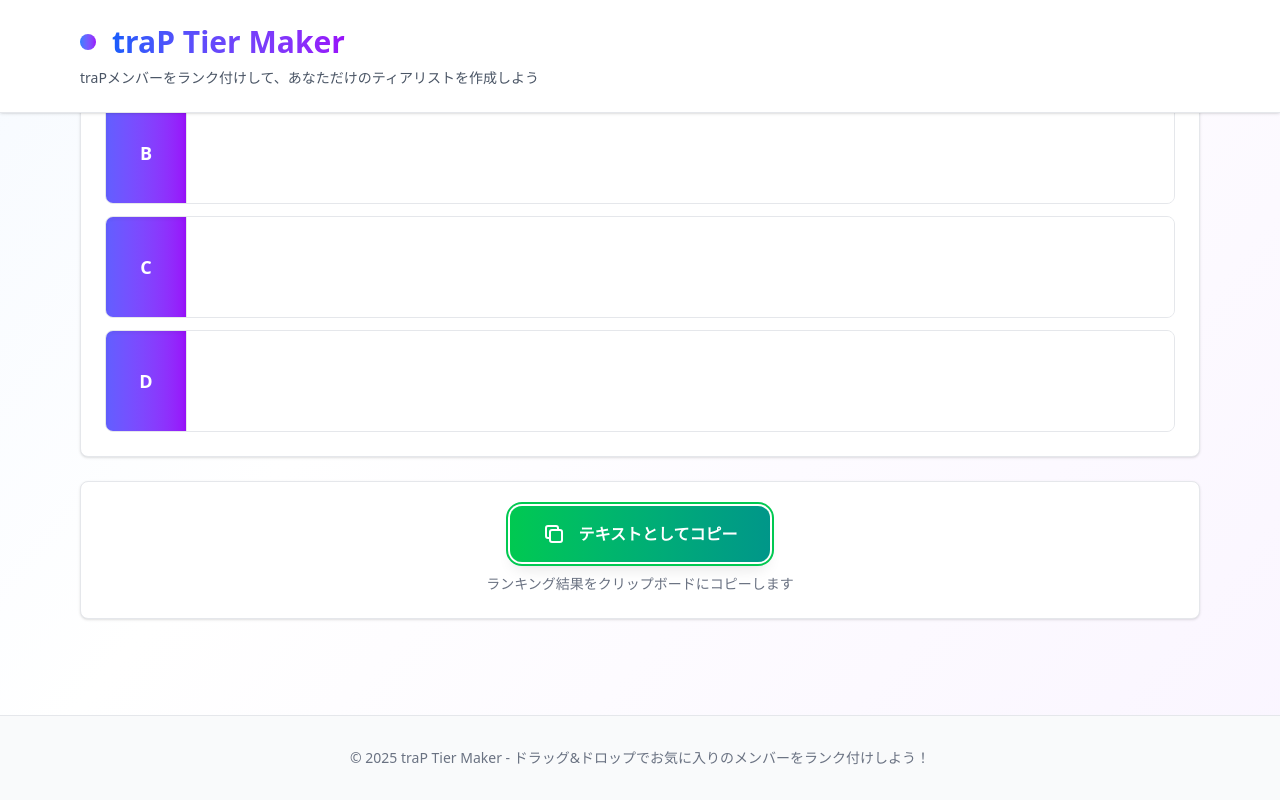
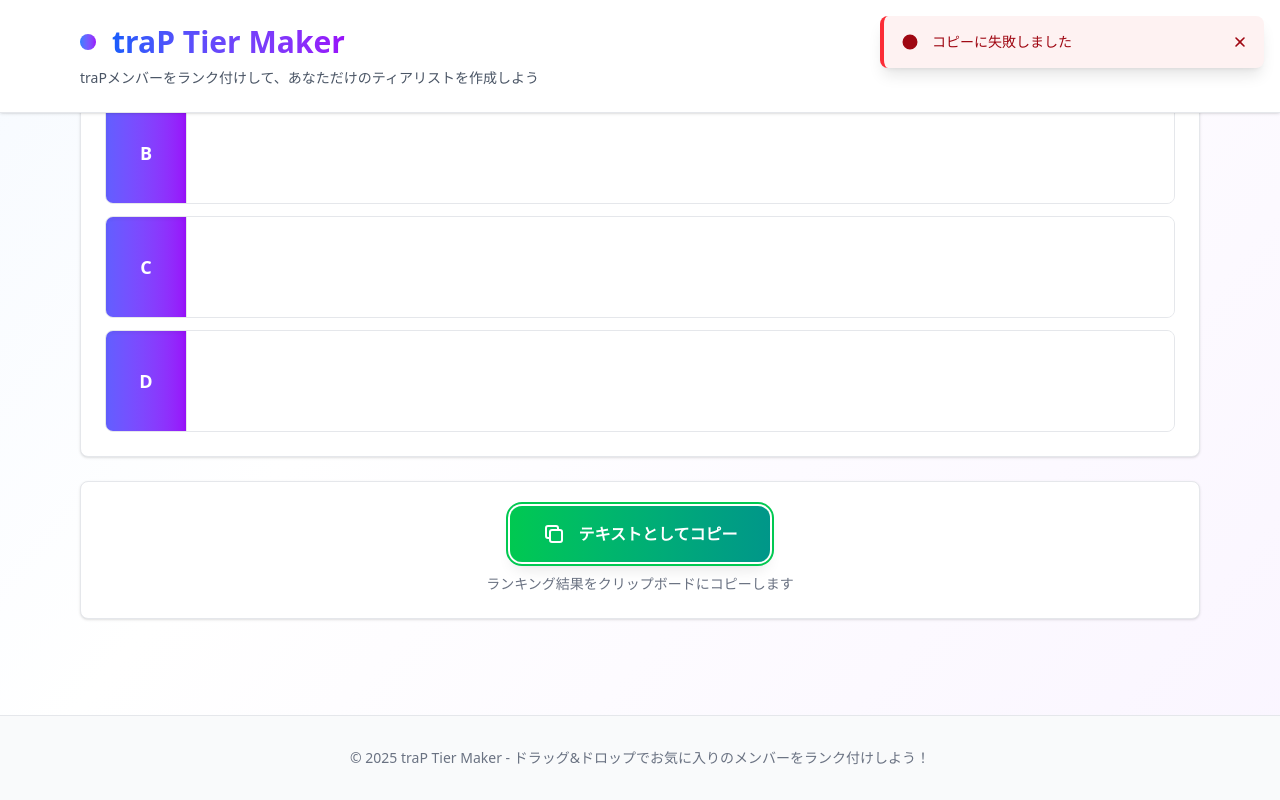
Before and after one commit to ACF37/traP-tier-maker, a Vue app: page / in a window 1280 px wide. Both pictures are taken after a click on the button "テキストとしてコピー". Shown: the part 708-1508 px from the top of the page. Built offline with nearby package versions, Linux system fonts and the light colour scheme.

Commit message:
toastを追加

```diff
--- a/src/App.vue
+++ b/src/App.vue
@@ -3,6 +3,7 @@
 import IconBank from './components/IconBank.vue'
 import TierList from './components/TierList.vue'
 import ShareButton from './components/ShareButton.vue'
+import ToastContainer from './components/ToastContainer.vue'
 </script>
 
 <template>
@@ -35,5 +36,8 @@
         <p>© 2025 traP Tier Maker - ドラッグ&ドロップでお気に入りのメンバーをランク付けしよう！</p>
       </div>
     </footer>
+
+    <!-- トーストコンテナ -->
+    <ToastContainer />
   </div>
 </template>
--- a/src/components/ShareButton.vue
+++ b/src/components/ShareButton.vue
@@ -1,15 +1,17 @@
 <script setup lang="ts">
 import { useIconStore } from '@/stores/iconStore'
+import { useToastStore } from '@/stores/toastStore'
 
 const store = useIconStore()
+const toastStore = useToastStore()
 
 async function copyTierAsText() {
   try {
     await navigator.clipboard.writeText(store.asMarkdown)
-    alert('クリップボードにコピーしました！')
+    toastStore.showSuccess('クリップボードにコピーしました！')
   } catch (error) {
     console.error('コピーに失敗しました', error)
-    alert('コピーに失敗しました')
+    toastStore.showError('コピーに失敗しました')
   }
 }
 </script>
--- /dev/null
+++ b/src/components/ToastContainer.vue
@@ -0,0 +1,94 @@
+<script setup lang="ts">
+import { useToastStore } from '@/stores/toastStore'
+
+const toastStore = useToastStore()
+
+const getToastClasses = (type: string) => {
+  const baseClasses =
+    'flex items-center p-4 mb-3 rounded-lg shadow-lg border-l-4 transition-all duration-300 transform'
+
+  switch (type) {
+    case 'success':
+      return `${baseClasses} bg-green-50 border-green-500 text-green-800`
+    case 'error':
+      return `${baseClasses} bg-red-50 border-red-500 text-red-800`
+    case 'warning':
+      return `${baseClasses} bg-yellow-50 border-yellow-500 text-yellow-800`
+    case 'info':
+      return `${baseClasses} bg-blue-50 border-blue-500 text-blue-800`
+    default:
+      return `${baseClasses} bg-gray-50 border-gray-500 text-gray-800`
+  }
+}
+
+const getIconPath = (type: string) => {
+  switch (type) {
+    case 'success':
+      return 'M9 12l2 2 4-4m6 2a9 9 0 11-18 0 9 9 0 0118 0z'
+    case 'error':
+      return 'M10 14l2-2m0 0l2-2m-2 2l-2-2m2 2l2 2m7-2a9 9 0 11-18 0 9 9 0 0118 0z'
+    case 'warning':
+      return 'M12 9v2m0 4h.01m-6.938 4h13.856c1.54 0 2.502-1.667 1.732-2.5L13.732 4c-.77-.833-1.732-.833-2.464 0L4.34 16.5c-.77.833.192 2.5 1.732 2.5z'
+    case 'info':
+      return 'M13 16h-1v-4h-1m1-4h.01M21 12a9 9 0 11-18 0 9 9 0 0118 0z'
+    default:
+      return 'M13 16h-1v-4h-1m1-4h.01M21 12a9 9 0 11-18 0 9 9 0 0118 0z'
+  }
+}
+</script>
+
+<template>
+  <Teleport to="body">
+    <div class="fixed top-4 right-4 z-50 space-y-2 max-w-sm w-full">
+      <TransitionGroup name="toast" tag="div" class="space-y-2">
+        <div
+          v-for="toast in toastStore.toasts"
+          :key="toast.id"
+          :class="getToastClasses(toast.type)"
+        >
+          <div class="flex-shrink-0">
+            <svg class="w-5 h-5" fill="currentColor" viewBox="0 0 24 24">
+              <path fill-rule="evenodd" :d="getIconPath(toast.type)" clip-rule="evenodd" />
+            </svg>
+          </div>
+          <div class="ml-3 flex-1">
+            <p class="text-sm font-medium">{{ toast.message }}</p>
+          </div>
+          <button
+            @click="toastStore.removeToast(toast.id)"
+            class="ml-3 flex-shrink-0 rounded-md focus:outline-none focus:ring-2 focus:ring-offset-2 hover:opacity-70 transition-opacity"
+          >
+            <svg class="w-4 h-4" fill="currentColor" viewBox="0 0 20 20">
+              <path
+                fill-rule="evenodd"
+                d="M4.293 4.293a1 1 0 011.414 0L10 8.586l4.293-4.293a1 1 0 111.414 1.414L11.414 10l4.293 4.293a1 1 0 01-1.414 1.414L10 11.414l-4.293 4.293a1 1 0 01-1.414-1.414L8.586 10 4.293 5.707a1 1 0 010-1.414z"
+                clip-rule="evenodd"
+              />
+            </svg>
+          </button>
+        </div>
+      </TransitionGroup>
+    </div>
+  </Teleport>
+</template>
+
+<style scoped>
+.toast-enter-active,
+.toast-leave-active {
+  transition: all 0.3s ease;
+}
+
+.toast-enter-from {
+  opacity: 0;
+  transform: translateX(100%);
+}
+
+.toast-leave-to {
+  opacity: 0;
+  transform: translateX(100%);
+}
+
+.toast-move {
+  transition: transform 0.3s ease;
+}
+</style>
--- a/src/components/UserInputForm.vue
+++ b/src/components/UserInputForm.vue
@@ -1,12 +1,29 @@
 <script setup lang="ts">
 import { ref } from 'vue'
 import { useIconStore } from '@/stores/iconStore'
+import { useToastStore } from '@/stores/toastStore'
 
 const userId = ref('')
 const store = useIconStore()
+const toastStore = useToastStore()
 
 async function handleAddUser() {
-  await store.addUser(userId.value)
+  for (const user of userId.value.split(' ')) {
+    if (!user) continue
+    const result = await store.addUser(user)
+    if (!result.success) {
+      switch (result.reason) {
+        case 'already_exists':
+          toastStore.showWarning('ユーザーが既に追加されているか、IDが無効です')
+          break
+        case 'invalid_id':
+          toastStore.showError(`無効なID: ${user}`)
+          break
+        default:
+          toastStore.showError(`ユーザー ${user} の追加に失敗しました`)
+      }
+    }
+  }
   userId.value = ''
 }
 </script>
--- /dev/null
+++ b/src/stores/toastStore.ts
@@ -0,0 +1,68 @@
+import { ref } from 'vue'
+import { defineStore } from 'pinia'
+
+export interface Toast {
+  id: string
+  message: string
+  type: 'success' | 'error' | 'warning' | 'info'
+  duration?: number
+}
+
+export const useToastStore = defineStore('toast', () => {
+  const toasts = ref<Toast[]>([])
+
+  function addToast(toast: Omit<Toast, 'id'>) {
+    const id = Date.now().toString()
+    const newToast: Toast = {
+      id,
+      message: toast.message,
+      type: toast.type,
+      duration: toast.duration ?? 3000,
+    }
+
+    toasts.value.push(newToast)
+
+    // 自動削除
+    if (newToast.duration && newToast.duration > 0) {
+      setTimeout(() => {
+        removeToast(id)
+      }, newToast.duration)
+    }
+
+    return id
+  }
+
+  function removeToast(id: string) {
+    const index = toasts.value.findIndex((toast) => toast.id === id)
+    if (index > -1) {
+      toasts.value.splice(index, 1)
+    }
+  }
+
+  // 便利メソッド
+  function showSuccess(message: string, duration?: number) {
+    return addToast({ message, type: 'success', duration })
+  }
+
+  function showError(message: string, duration?: number) {
+    return addToast({ message, type: 'error', duration })
+  }
+
+  function showWarning(message: string, duration?: number) {
+    return addToast({ message, type: 'warning', duration })
+  }
+
+  function showInfo(message: string, duration?: number) {
+    return addToast({ message, type: 'info', duration })
+  }
+
+  return {
+    toasts,
+    addToast,
+    removeToast,
+    showSuccess,
+    showError,
+    showWarning,
+    showInfo,
+  }
+})
```
